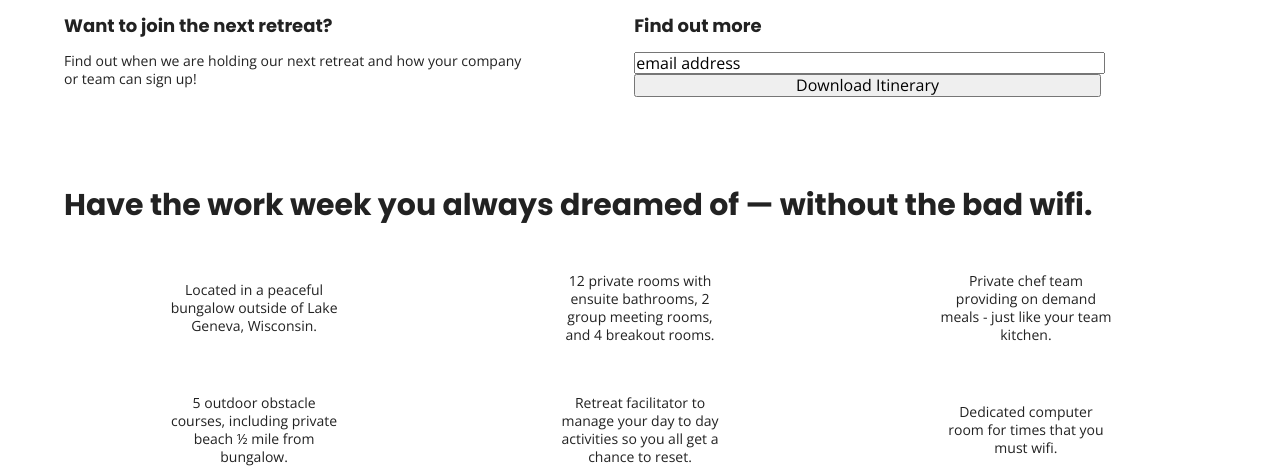
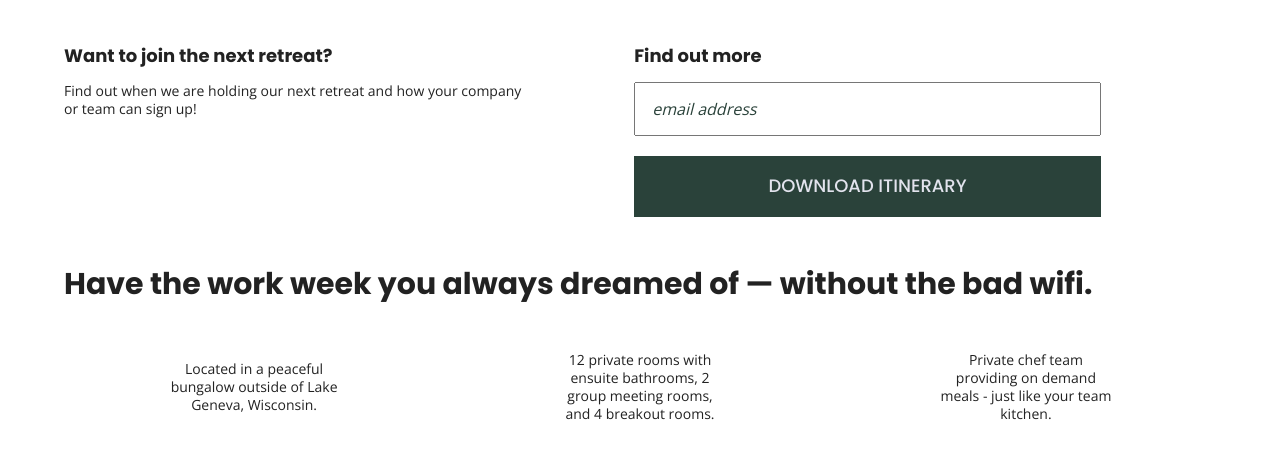
Before and after one commit to K-Zimny/Unplugged-Retreat, a website built with Parcel: page index.html in a window 1280 px wide. Shown: the part 114-584 px from the top of the page. Built offline with nearby package versions, Linux system fonts and the light colour scheme.

Commit message:
Added form button styles

```diff
--- a/css/main.css
+++ b/css/main.css
@@ -235,6 +235,33 @@ input {
     width: 100%;
     padding: 0;
     margin: 0;
+}
+
+aside .form,
+aside .form-description {
+    margin-top: 30px;
+}
+
+input[type=text] {
+    box-sizing: border-box;
+    width: 100%;
+    color: #2a423a;
+    font-style: italic;
+    padding: 1em;
+}
+
+input[type=button] {
+    width: 100%;
+    padding: 20px 0;
+    margin-top: 20px;
+    background-color: #2a423a;
+    font-family: 'Poppins', Helvetica, Arial, sans-serif;
+    font-weight: 500;
+    font-size: 1.125em;
+    color: #e2e3ed;
+    border: none;
+    text-align: center;
+    text-transform: uppercase;
 }
 
 
```
